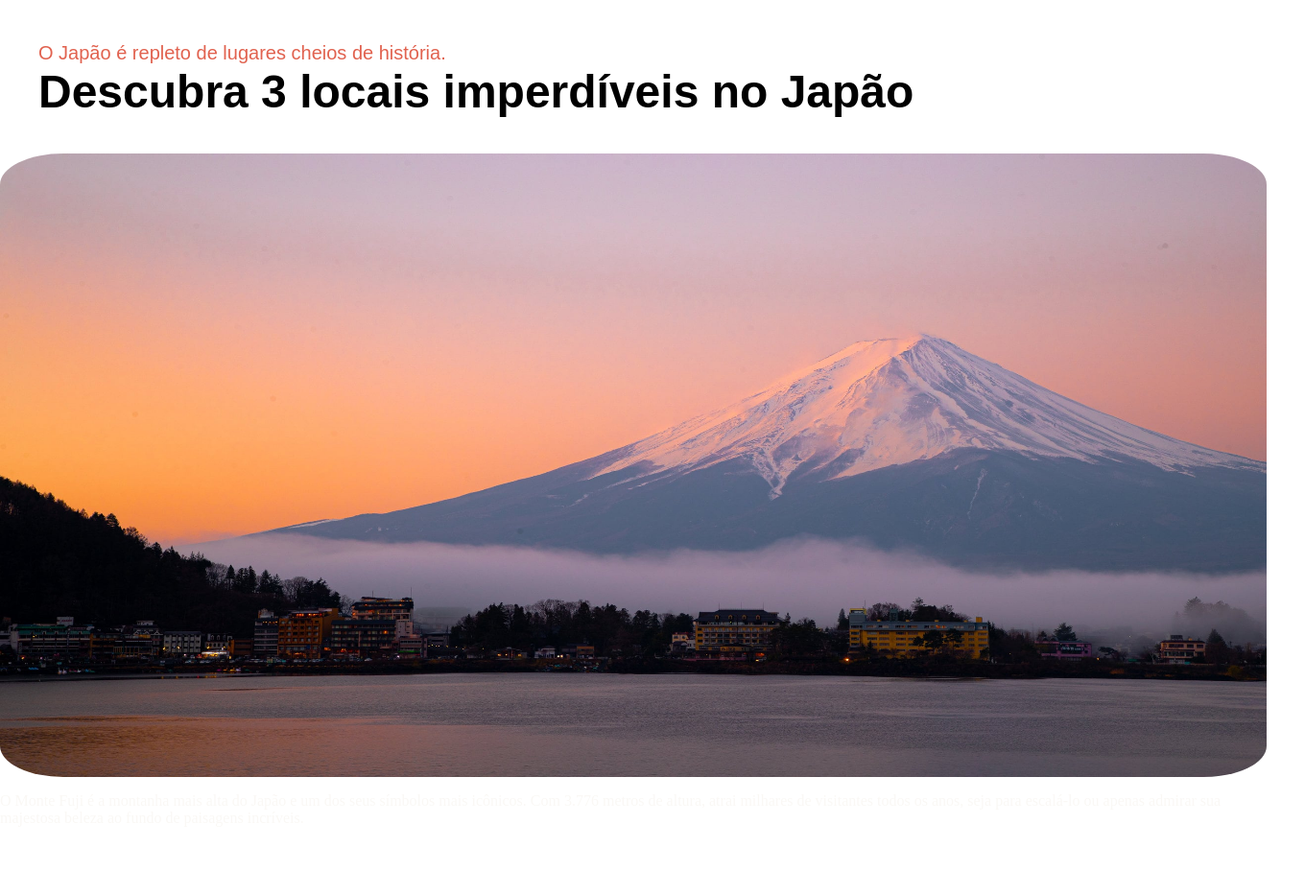
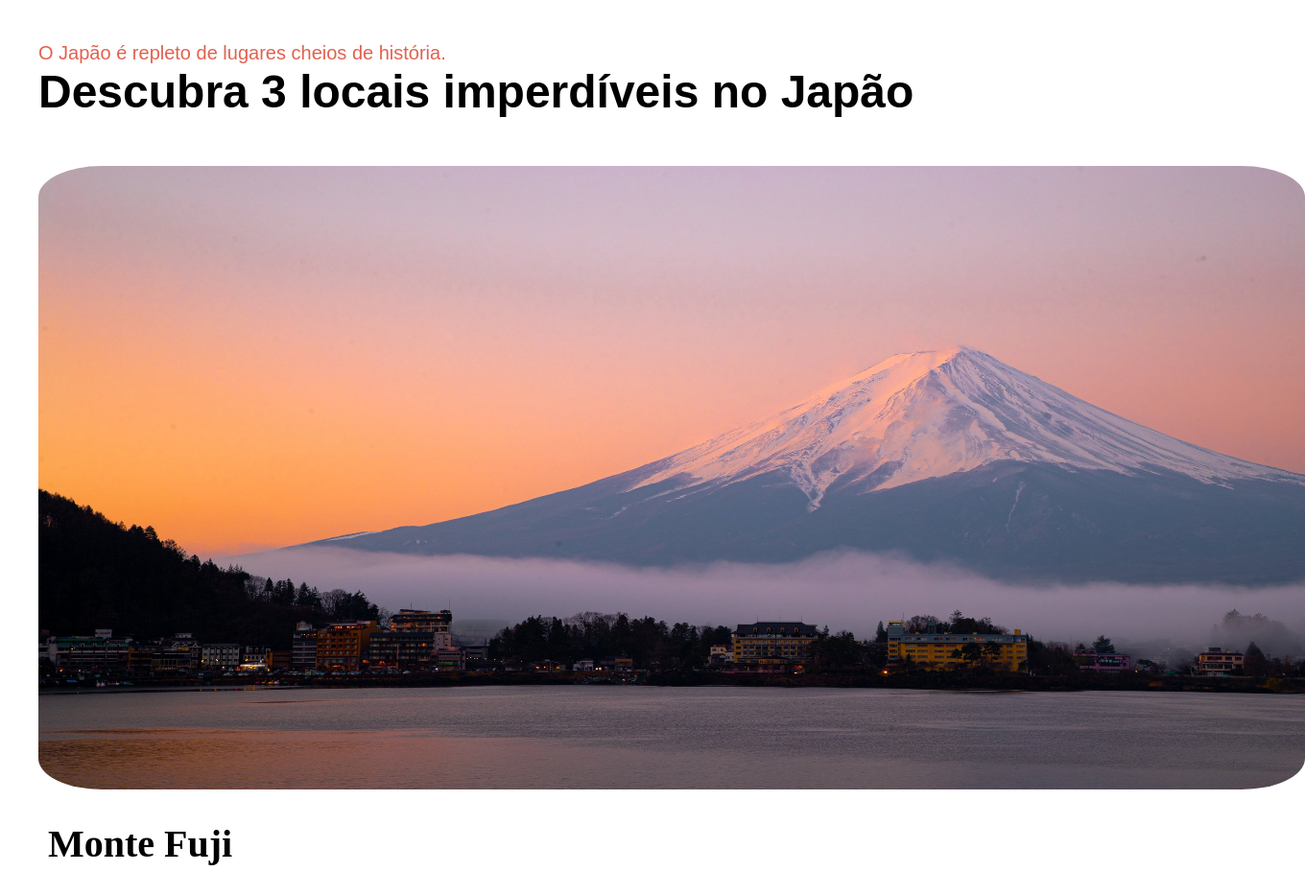
Before and after one commit to Felipe-M13/projetos, a plain HTML site: page projeto turistico/index.html in a window 1280 px wide. Shown: the part 837-1770 px from the top of the page at 96% size, 1360 px wide, since content can reach past the window. Before the commit the page ends 1715 px from the top, so only its background shows below. Drawn offline with Linux system fonts and the light colour scheme.

Commit message:
imagem ajustada

```diff
--- a/projeto turistico/index.html
+++ b/projeto turistico/index.html
@@ -37,8 +37,9 @@
   </section>
 
   <section class="fuji">
-    <h2> Monte Fuji </h2>
       <img src="assets/monte fuji.jpg" alt="foto do topo da montanha do monte fuji">
+      <h2>Monte Fuji</h2>
+
       <p>
         O Monte Fuji é a montanha mais alta do Japão e um dos seus símbolos mais icônicos. Com 3.776 metros de altura, atrai milhares de visitantes todos os anos, seja para escalá-lo ou apenas admirar sua majestosa beleza ao fundo de paisagens incríveis.
       </p>
--- a/projeto turistico/style.css
+++ b/projeto turistico/style.css
@@ -83,12 +83,13 @@ body {
   width: 1320px;
   height: 650px;
   border-radius: 5%; /* deixa as bordas arredondadas */
-  margin-top: -100px !important;
-  /*height: auto; /* mantém a proporção vertical */
-  display: block;
-  margin: 0 auto;
+  display: block; /* faz a imagem ocupar uma linha inteira, quebrando linha */
+  margin-top: -40px;
+  margin-left: 40px;
 }
 
 .fuji h2 {
-  font-size: ;
+  color: black;
+  font-size: 2.5rem;
+  padding-left: 50px;
 }
```
